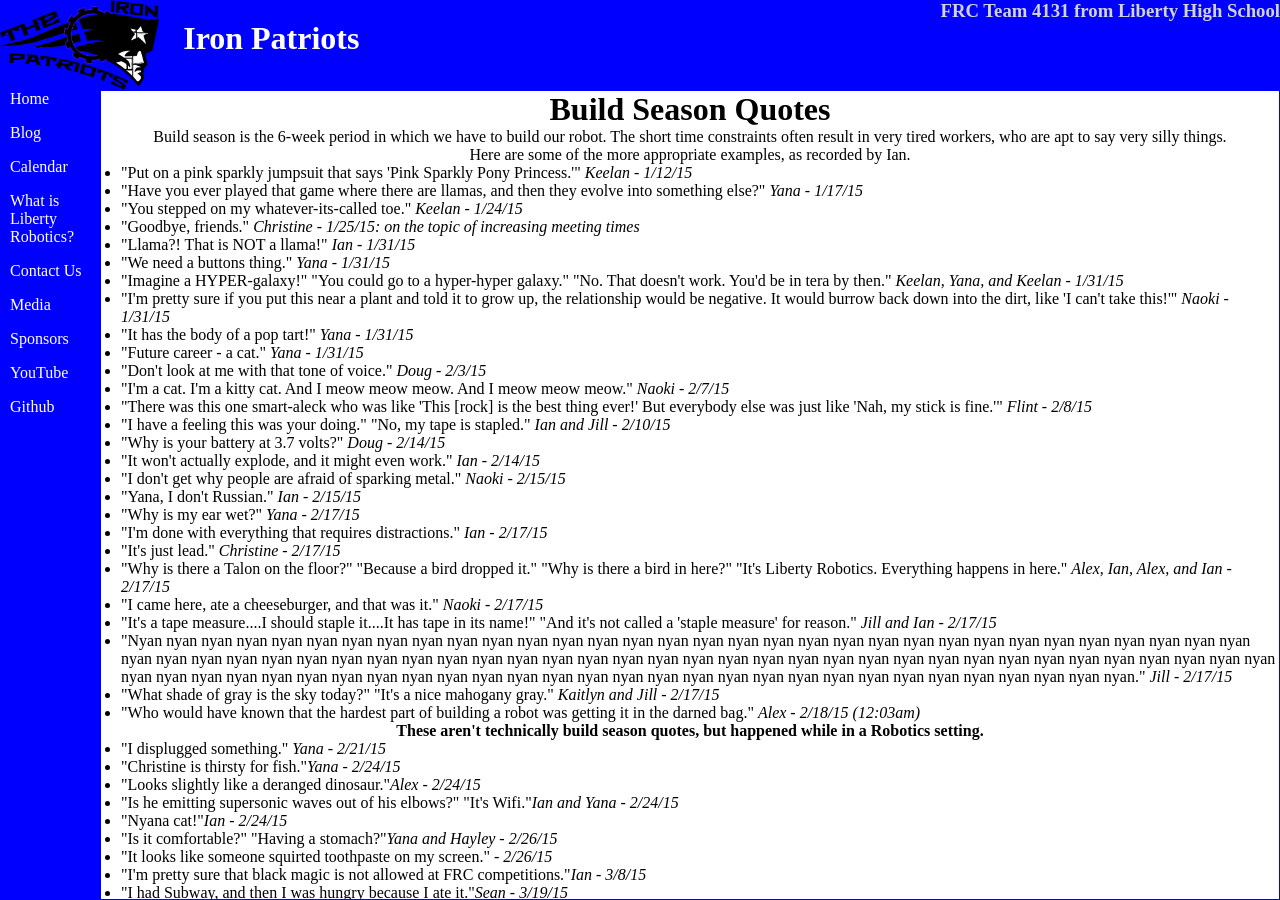
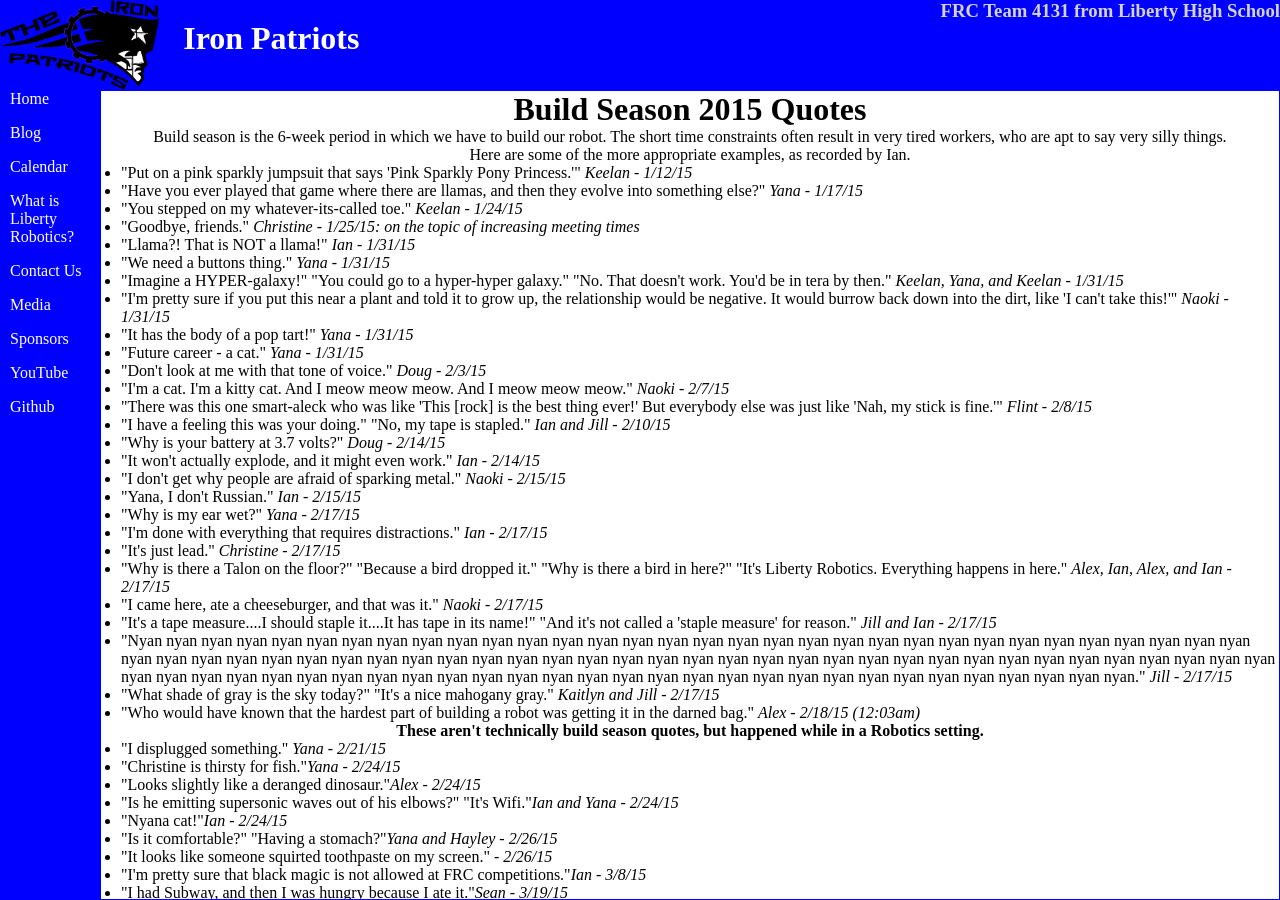
Before and after one commit to katiebugmoon/FRC4131.github.io, a Jekyll site: the page built from media/2015/quotes.html, in a window 1280 px wide. Built offline with Jekyll 4.4.1, drawn with Linux system fonts in a browser that asks for light colours.

Commit message:
Add titles

```diff
--- a/media/2012/index.html
+++ b/media/2012/index.html
@@ -1,5 +1,5 @@
 ---
 layout: page
+title: 2012 Media
 ---
-<h1>2012 Media</h1>
 <p>This has not yet been migrated. Please view the 2012 media <a href="https://frc4131.wordpress.com/media/2012-season/">here</a>, on our old site.</p>
--- a/media/2013/index.html
+++ b/media/2013/index.html
@@ -1,5 +1,5 @@
 ---
 layout: page
+title: 2013 Media
 ---
-<h1>2013 Media</h1>
 <p>This has not yet been migrated. Please view the 2013 media <a href="https://frc4131.wordpress.com/media/2013-season/">here</a>, on our old site.</p>
--- a/media/2014/index.html
+++ b/media/2014/index.html
@@ -1,5 +1,6 @@
 ---
 layout: page
+title: 2014 Media
 ---
 <p>Hmm... The media for 2014 seems to have disappeared!</p>
 <p>We're working on finding it, and we will post it as soon as we can.</p>
--- a/media/2015/index.html
+++ b/media/2015/index.html
@@ -1,7 +1,7 @@
 ---
 layout: page
+title: 2015 Media
 ---
-<h1>2015 Media</h1>
 <h2>Pictures</h2>
 <p>Coming Soon!</p>
 <h3>Videos</h3>
--- a/media/2015/quotes.html
+++ b/media/2015/quotes.html
@@ -1,7 +1,7 @@
 ---
 layout: page
+title: Build Season 2015 Quotes
 ---
-<h1>Build Season Quotes</h1>
 <p>Build season is the 6-week period in which we have to build our robot. The short time constraints often result in very tired workers, who are apt to say very silly things. Here are some of the more appropriate examples, as recorded by Ian.</p>
 </center><ul>
 	<li>"Put on a pink sparkly jumpsuit that says 'Pink Sparkly Pony Princess.'" <i>Keelan - 1/12/15</i></li>
```
